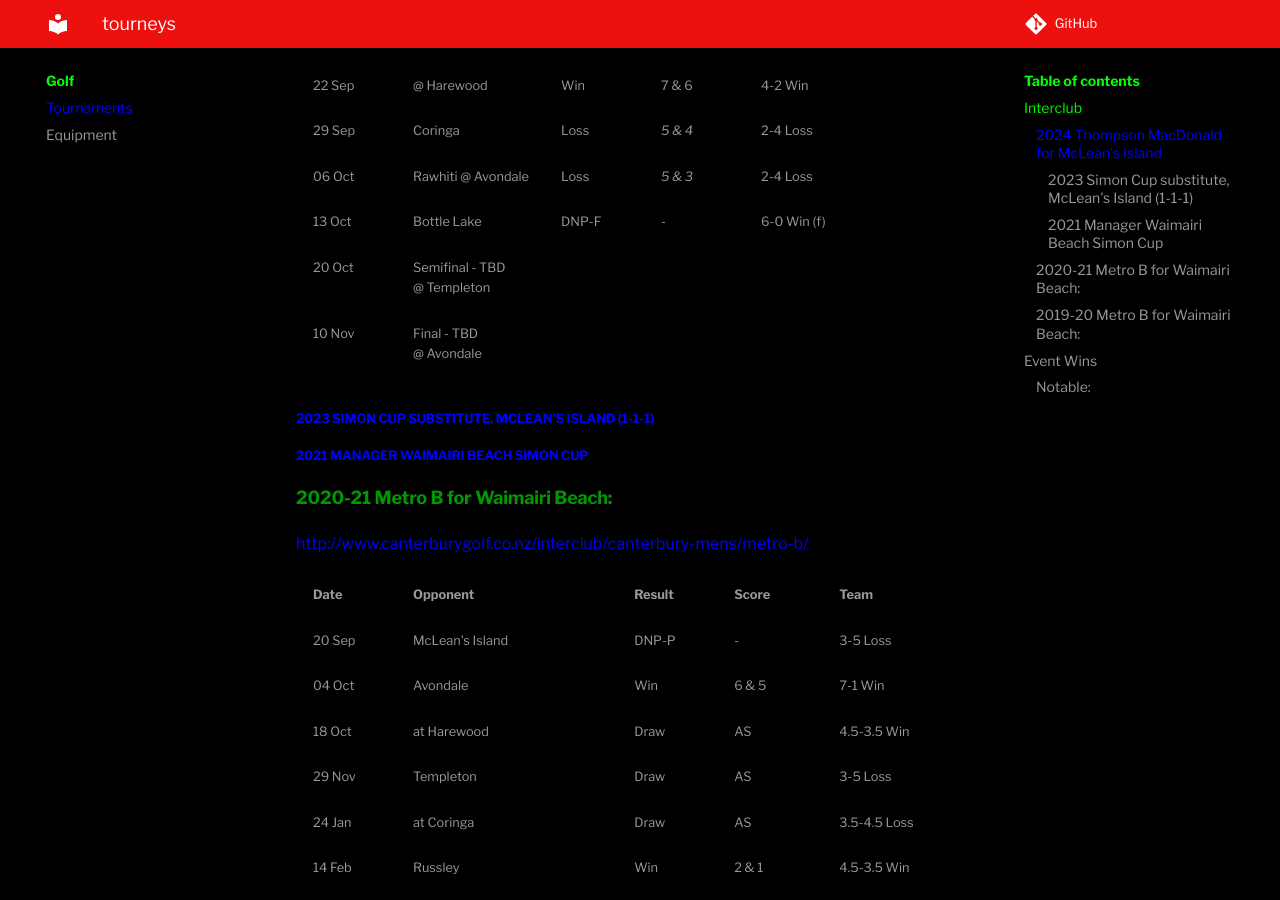
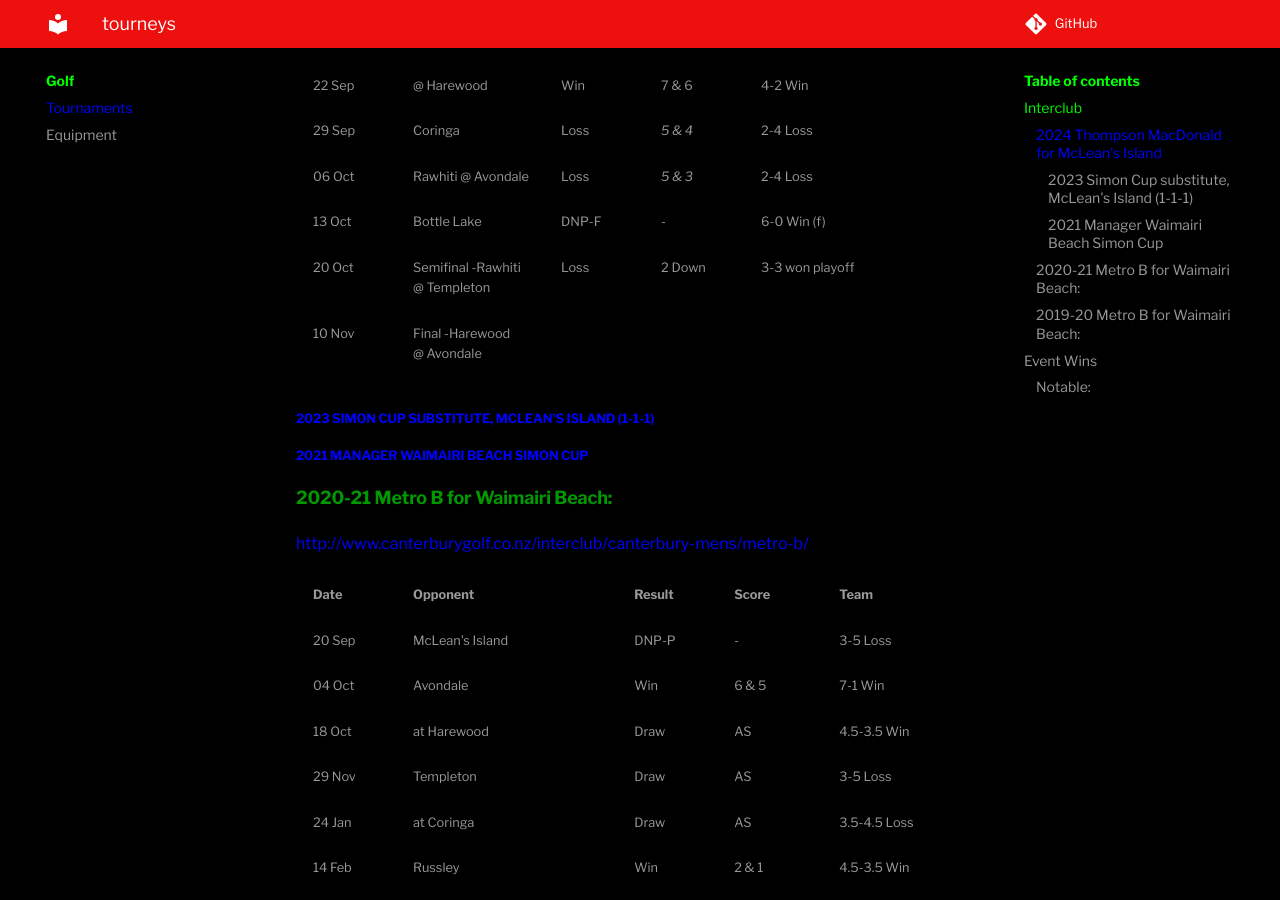
Before and after one commit to matchavez/matchavez.github.io, an MkDocs documentation site: the page built from docs/golf/tourneys.md, in a window 1280 px wide and 900 px high, scrolled down 579 px. Built offline with MkDocs 1.6.1 and Material for MkDocs 9.7.7, drawn with Linux system fonts in a browser that asks for light colours; comment, search, counter and statistics services are not loaded.

Commit message:
[PUBLISHER] Merge #60
* PUSH NOTE : notetaking.md

* PUSH NOTE : index.md

* PUSH NOTE : tourneys.md

* PUSH NOTE : equipment.md

* PUSH NOTE : thoughts.md

* PUSH NOTE : applications.md

* PUSH NOTE : gfm_json.md

```diff
--- a/docs/golf/tourneys.md
+++ b/docs/golf/tourneys.md
@@ -10,19 +10,19 @@
 #### 2024 Thompson MacDonald for McLean's Island
 http://www.canterburygolf.co.nz/interclub/mens/thompson-macdonald-trophy/ (Non-index)
 
-| Date   | Opponent                       | Result | Score   | Team        |
-| ------ | ------------------------------ | ------ | ------- | ----------- |
-| 04 Aug | Waimairi Beach                 | DNP    | -       | 3-3 Draw    |
-| 11 Aug | @ Russley                      | Loss   | _5 & 3_ | 3-3 Draw    |
-| 01 Sep | @ Templeton                    | Win    | 1 Up    | 4-2 Win     |
-| 08 Sep | Greendale                      | DNP    | -       | 4.5-1.5 Win |
-| 15 Sep | @ Avondale                     | DNP    | -       | 4.5-1.5 Win |
-| 22 Sep | @ Harewood                     | Win    | 7 & 6   | 4-2 Win     |
-| 29 Sep | Coringa                        | Loss   | _5 & 4_ | 2-4 Loss    |
-| 06 Oct | Rawhiti @ Avondale             | Loss   | _5 & 3_ | 2-4 Loss    |
-| 13 Oct | Bottle Lake                    | DNP-F  | -       | 6-0 Win (f) |
-| 20 Oct | Semifinal - TBD<br>@ Templeton |        |         |             |
-| 10 Nov | Final - TBD<br>@ Avondale      |        |         |             |
+| Date   | Opponent                          | Result | Score   | Team            |
+| ------ | --------------------------------- | ------ | ------- | --------------- |
+| 04 Aug | Waimairi Beach                    | DNP    | -       | 3-3 Draw        |
+| 11 Aug | @ Russley                         | Loss   | _5 & 3_ | 3-3 Draw        |
+| 01 Sep | @ Templeton                       | Win    | 1 Up    | 4-2 Win         |
+| 08 Sep | Greendale                         | DNP    | -       | 4.5-1.5 Win     |
+| 15 Sep | @ Avondale                        | DNP    | -       | 4.5-1.5 Win     |
+| 22 Sep | @ Harewood                        | Win    | 7 & 6   | 4-2 Win         |
+| 29 Sep | Coringa                           | Loss   | _5 & 4_ | 2-4 Loss        |
+| 06 Oct | Rawhiti @ Avondale                | Loss   | _5 & 3_ | 2-4 Loss        |
+| 13 Oct | Bottle Lake                       | DNP-F  | -       | 6-0 Win (f)     |
+| 20 Oct | Semifinal -Rawhiti<br>@ Templeton | Loss   | 2 Down  | 3-3 won playoff |
+| 10 Nov | Final -Harewood<br>@ Avondale     |        |         |                 |
 
 ##### 2023 Simon Cup substitute, McLean's Island (1-1-1)
 
```
